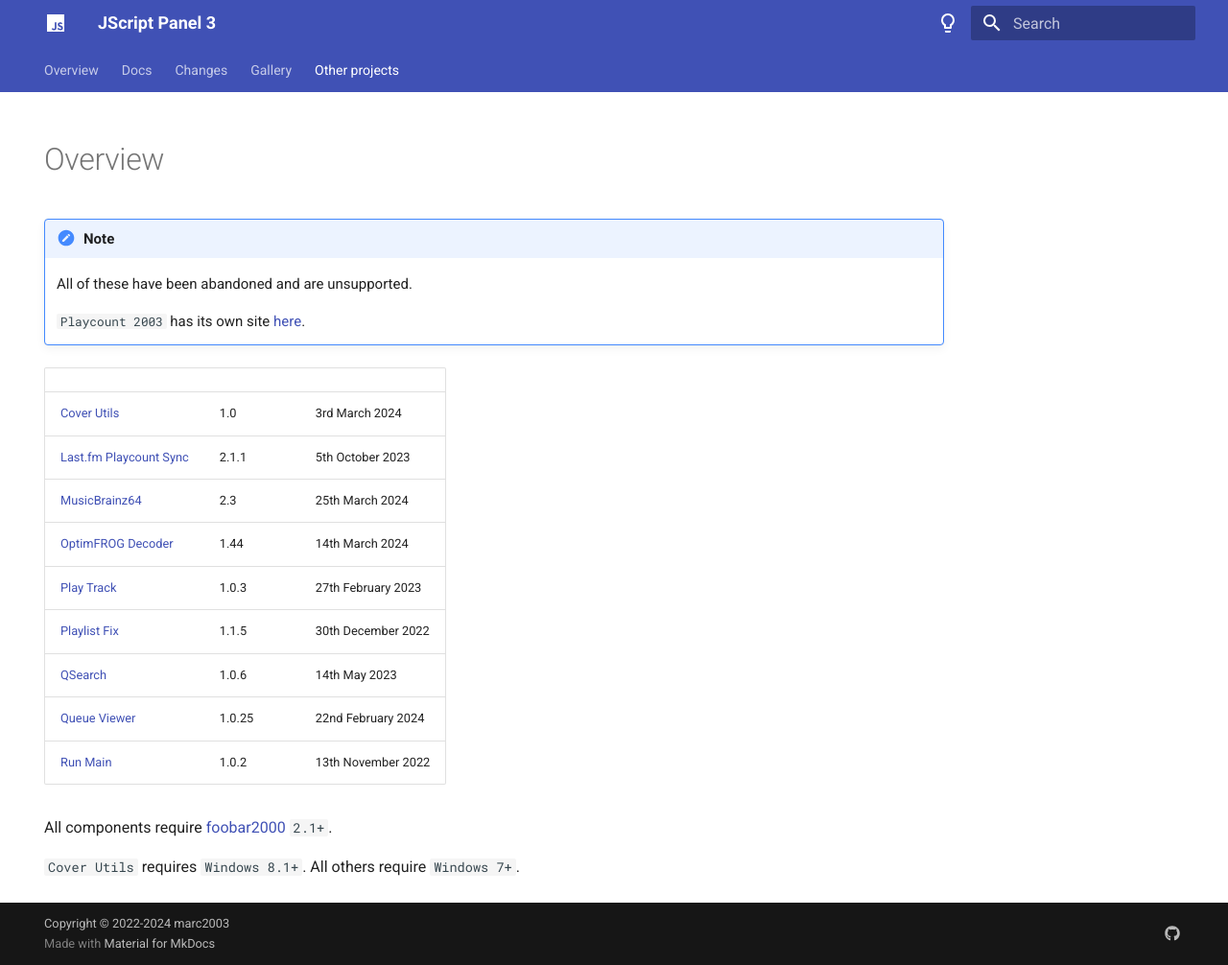
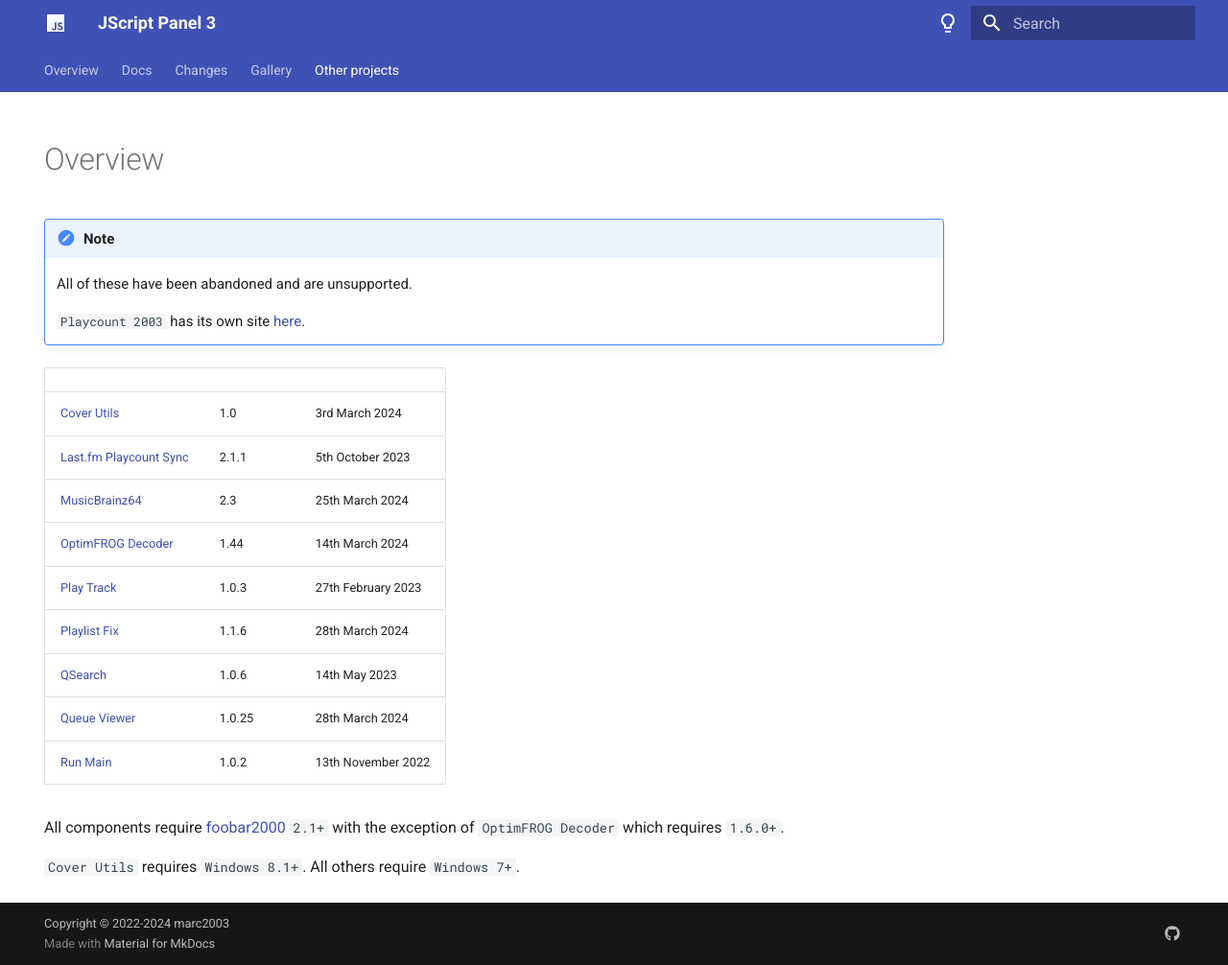
Before and after one commit to jscript-panel/jscript-panel.github.io, an MkDocs documentation site: the page built from docs/other/index.md, in a window 1280 px wide and 1006 px high. Shown: the whole window at 96% size. Built offline with MkDocs 1.6.1 and Material for MkDocs 9.7.7, drawn with Linux system fonts in a browser that asks for light colours.

Commit message:
Update some Other versions

```diff
--- a/docs/other/index.md
+++ b/docs/other/index.md
@@ -14,11 +14,12 @@
 |[MusicBrainz64](musicbrainz64.md)|2.3|25th March 2024|
 |[OptimFROG Decoder](https://github.com/marc2k3/foo_input_ofr/releases)|1.44|14th March 2024|
 |[Play Track](play-track.md)|1.0.3|27th February 2023|
-|[Playlist Fix](playlist-fix.md)|1.1.5|30th December 2022|
+|[Playlist Fix](playlist-fix.md)|1.1.6|28th March 2024|
 |[QSearch](qsearch.md)|1.0.6|14th May 2023|
-|[Queue Viewer](queue-viewer.md)|1.0.25|22nd February 2024|
+|[Queue Viewer](queue-viewer.md)|1.0.25|28th March 2024|
 |[Run Main](run-main.md)|1.0.2|13th November 2022|
 
-All components require [foobar2000](https://foobar2000.org) `2.1+`.
+All components require [foobar2000](https://foobar2000.org) `2.1+` with the exception
+of `OptimFROG Decoder` which requires `1.6.0+`.
 
 `Cover Utils` requires `Windows 8.1+`. All others require `Windows 7+`.
```
Also changed, not shown: docs/other/playlist-fix.md (+4 -0 lines), docs/other/queue-viewer.md (+4 -0 lines).
